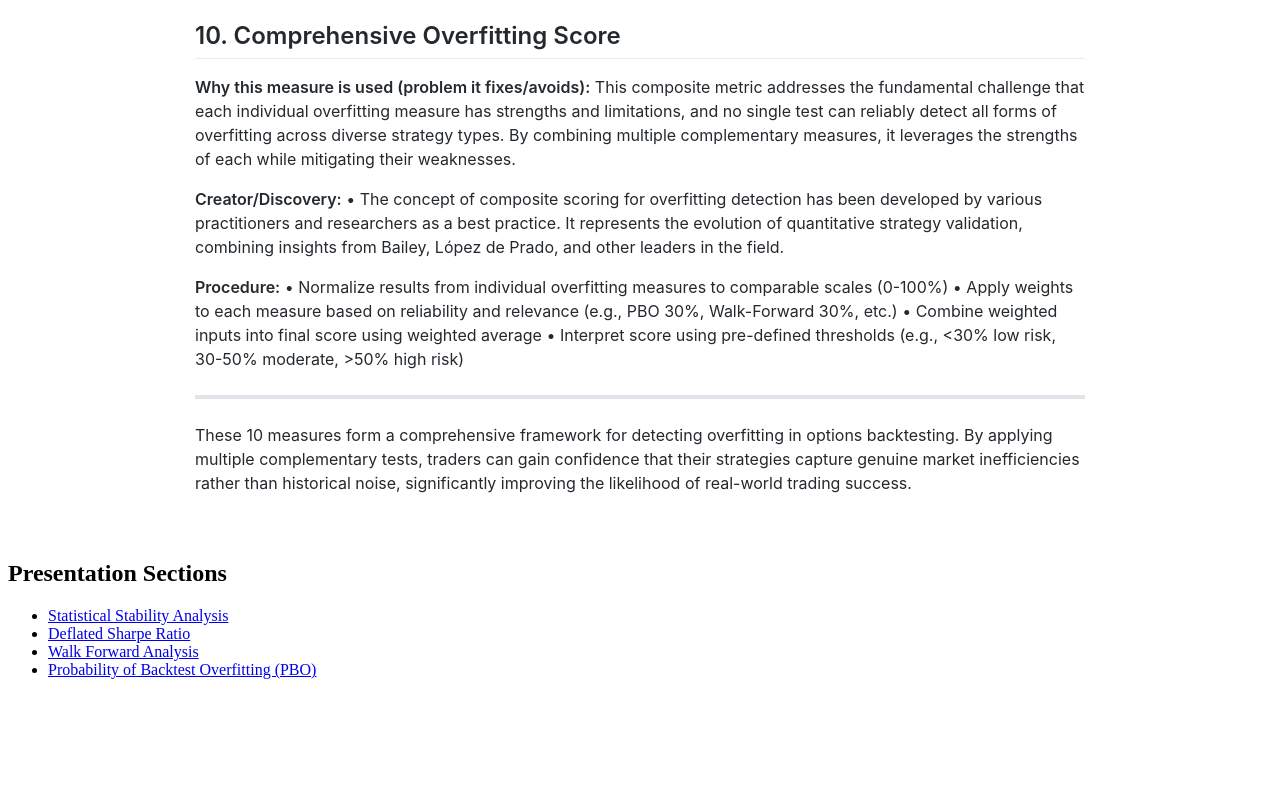
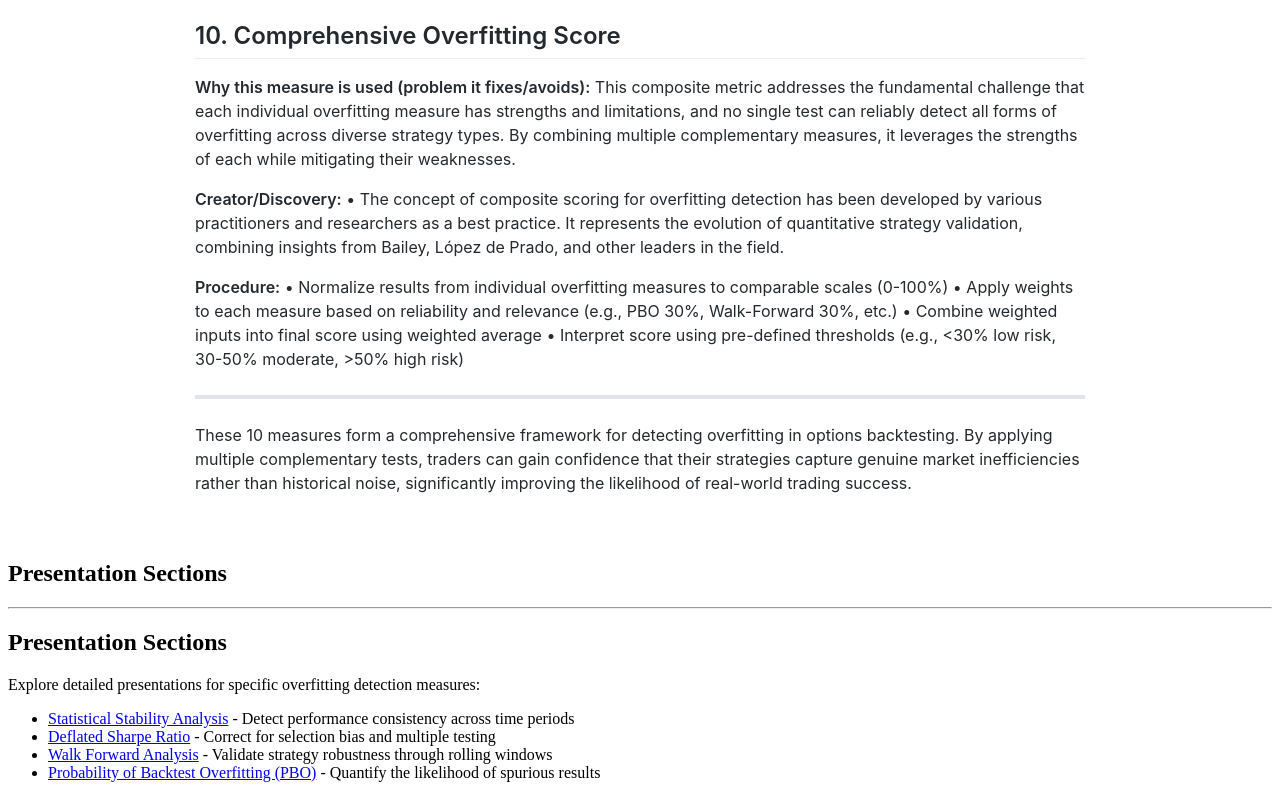
Before and after one commit to AnodyneAI/SMB_Presentations, a plain HTML site: page index.html in a window 1280 px wide. Shown: the part 3694-4492 px from the top of the page. Before the commit the page ends 4389 px from the top, so only its background shows below. Drawn offline with Linux system fonts and the light colour scheme.

Commit message:
Update index.html

```diff
--- a/index.html
+++ b/index.html
@@ -1357,11 +1357,14 @@ This composite metric addresses the fundamental challenge that each individual o
 <p>These 10 measures form a comprehensive framework for detecting overfitting in options backtesting. By applying multiple complementary tests, traders can gain confidence that their strategies capture genuine market inefficiencies rather than historical noise, significantly improving the likelihood of real-world trading success.</p>
 </article>
  <h2>Presentation Sections</h2>
+<hr>
+<h2 class="atx" id="presentation-sections">Presentation Sections</h2>
+<p>Explore detailed presentations for specific overfitting detection measures:</p>
 <ul>
-  <li><a href="Presentation-Statistical_Stability_Analysis.html">Statistical Stability Analysis</a></li>
-  <li><a href="Presentation_Deflated_Sharpe_Ratio.html">Deflated Sharpe Ratio</a></li>
-  <li><a href="Presentation-Walk_Forward_Analysis.html">Walk Forward Analysis</a></li>
-  <li><a href="Presentation-Probability_of_Backtest_Overfitting_.html">Probability of Backtest Overfitting (PBO)</a></li>
+  <li><a href="Presentation-Statistical_Stability_Analysis.html">Statistical Stability Analysis</a> - Detect performance consistency across time periods</li>
+  <li><a href="Presentation_Deflated_Sharpe_Ratio.html">Deflated Sharpe Ratio</a> - Correct for selection bias and multiple testing</li>
+  <li><a href="Presentation-Walk_Forward_Analysis.html">Walk Forward Analysis</a> - Validate strategy robustness through rolling windows</li>
+  <li><a href="Presentation-Probability_of_Backtest_Overfitting_.html">Probability of Backtest Overfitting (PBO)</a> - Quantify the likelihood of spurious results</li>
 </ul>
 </body>
 </html>
```
